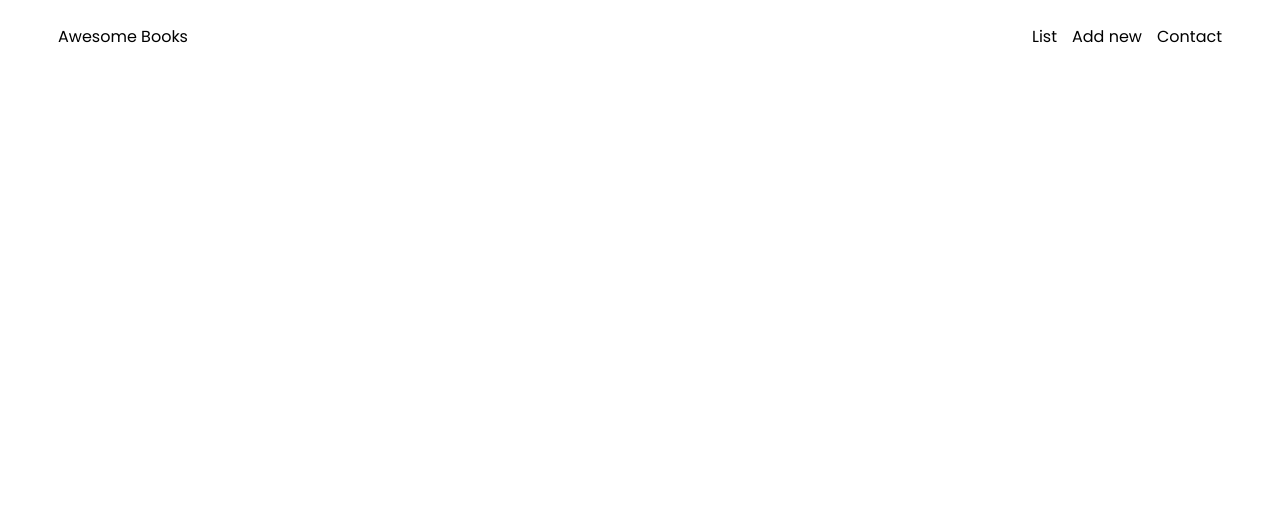
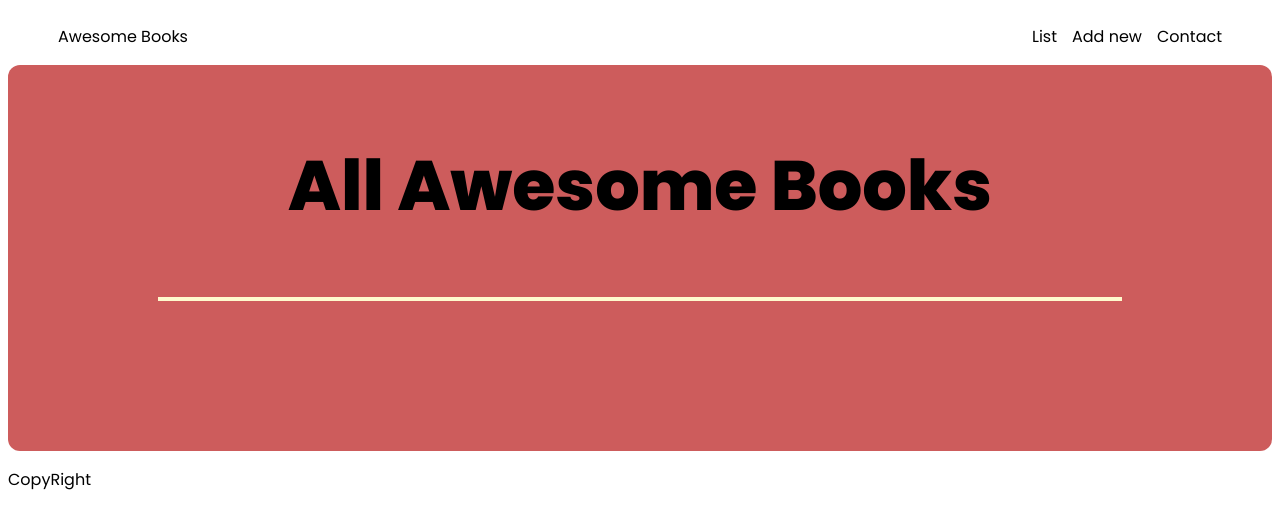
Before and after one commit to Reem-lab/AwesomeBooks, a website: page index.html in a window 1280 px wide. Drawn offline with Linux system fonts and the light colour scheme.

Commit message:
Add contcat section and navigation

```diff
--- a/index.html
+++ b/index.html
@@ -13,7 +13,7 @@
 </head>
 <body>
     <header class="header">
-        <p>Awesome Books</p>
+        <p class="para">Awesome Books</p>
         <nav class="desktop-header">
             <ul class="nav-list">
                 <li>
@@ -29,11 +29,13 @@
         </nav>
 	</header>
 
-    <section class="sec hidden">
+    <section class="sec ">
     <h1 class="heading">All Awesome Books</h1>
-    <div class="book-container hidden"></div>
+    <div class="book-container "></div>
+    </section>
+    <section class="sec1 hidden">
     <div class="empty-div"></div>
-        <form class="form hidden" >
+        <form class="form">
             <h3 class="head3">Add a book here : 👇📘 </h3>
             <ul class="ul-list">
                <li><input id="title" class="title" type="text" placeholder="title" required> </li>
@@ -45,7 +47,7 @@
     </section>
 
     <Section class="contact-section hidden">
-        <h4>Contact information</h4>
+        <h4 class="head4">Contact information</h4>
          <p>Do you have any questions or you just want to say "hello" ? You can Reach out to us </p>
          <ul>
              <li>Our e-mail <a href="#">book@mail.com</a></li>
@@ -53,6 +55,9 @@
              <li>Our address: StreetName:22, 84523, Alexandia, Egypt</li>
          </ul>
     </Section>
+    <footer class="footer">
+        <p>CopyRight</p>
+    </footer>
     <script src="script.js"></script>
 </body>
 </html>
```
